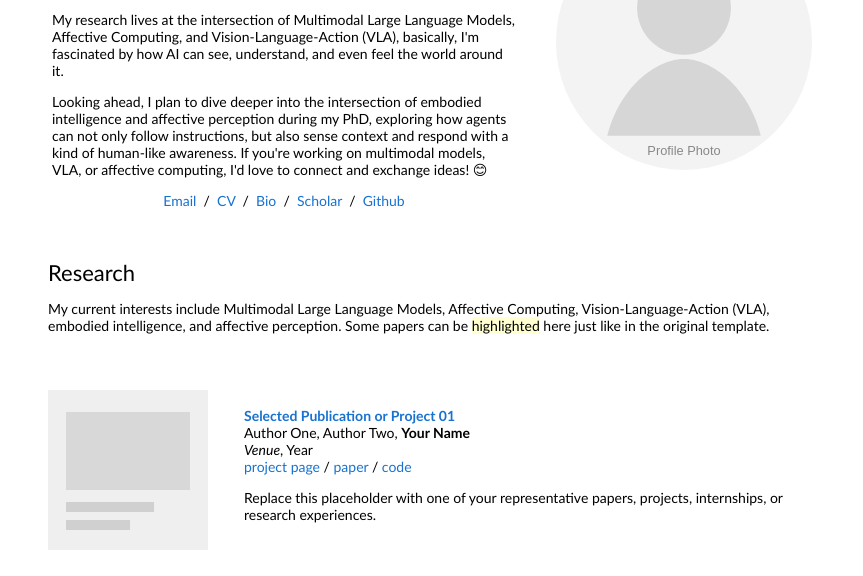
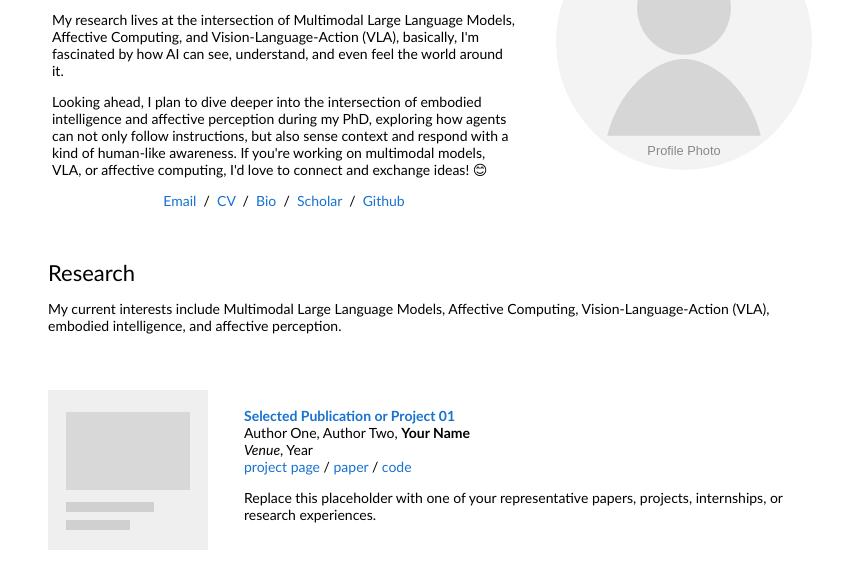
Before and after one commit to JasonOrange0726/jasonorange0726.github.io, a plain HTML site: page index.html in a window 1280 px wide. Shown: the part 165-741 px from the top of the page, without its empty margins (208-1071 px from the left). Drawn offline with Linux system fonts and the light colour scheme.

Commit message:
Remove highlighted note from research

```diff
--- a/index.html
+++ b/index.html
@@ -49,7 +49,7 @@
               <td style="padding:16px;width:100%;vertical-align:middle">
                 <h2>Research</h2>
                 <p>
-                  My current interests include Multimodal Large Language Models, Affective Computing, Vision-Language-Action (VLA), embodied intelligence, and affective perception. Some papers can be <span class="highlight">highlighted</span> here just like in the original template.
+                  My current interests include Multimodal Large Language Models, Affective Computing, Vision-Language-Action (VLA), embodied intelligence, and affective perception.
                 </p>
               </td>
             </tr>
```
